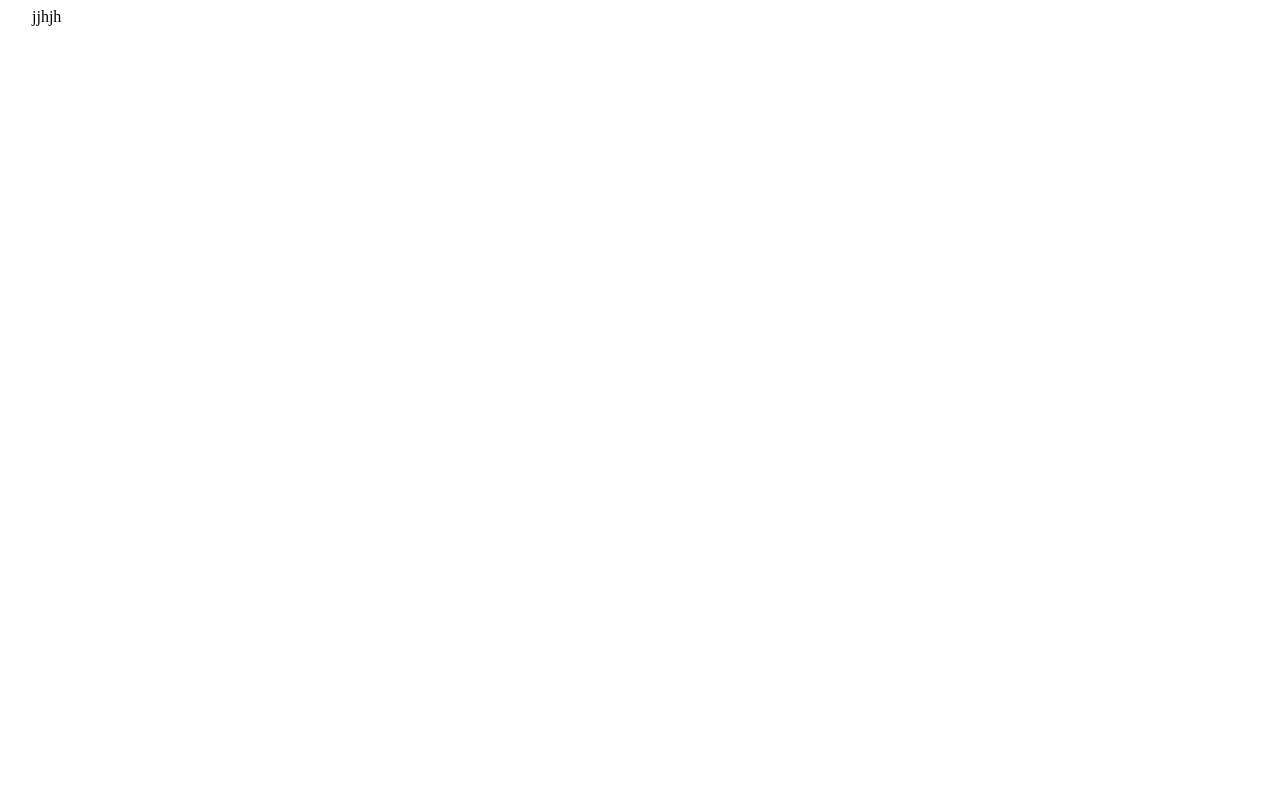
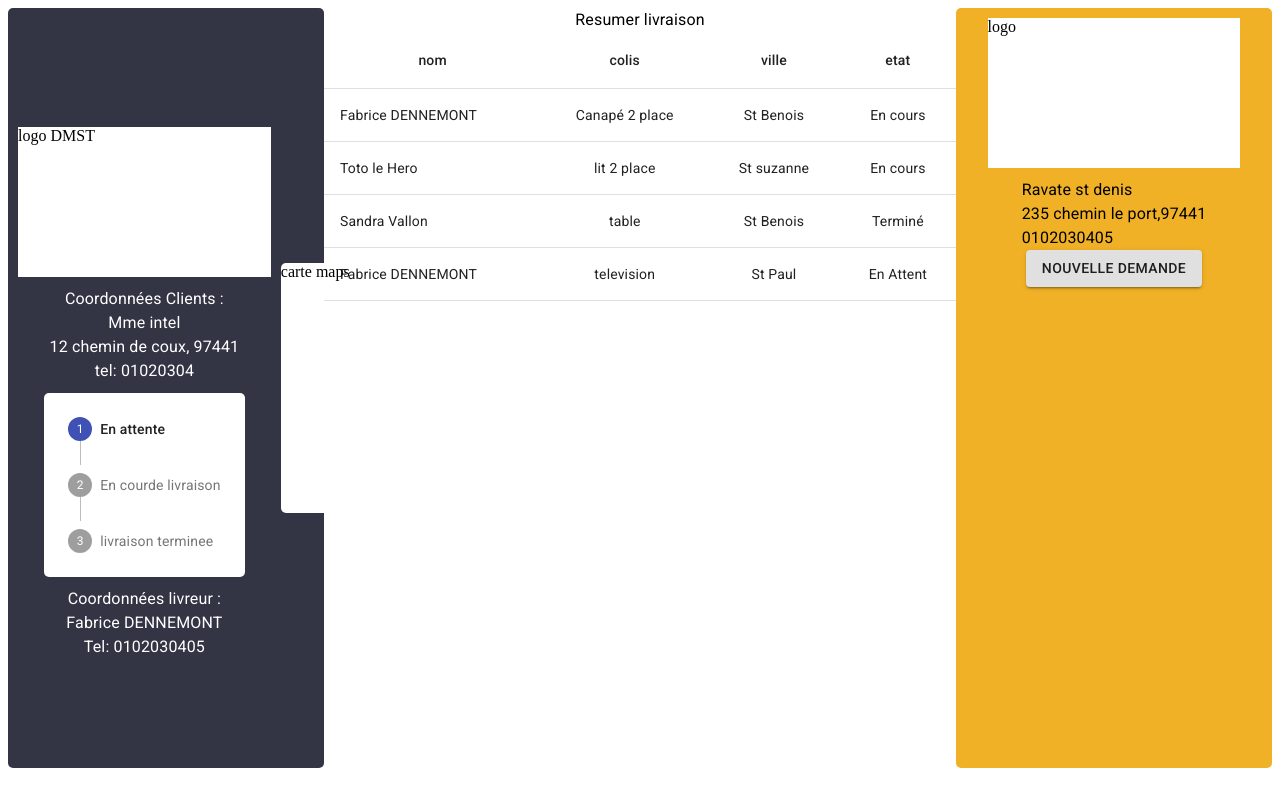
Before and after one commit to fabden/Transportali.re, a React (Create React App) app in the folder frontend_magazin/: page / in a window 1280 px wide. Built offline with nearby package versions, Linux system fonts and the light colour scheme.

Commit message:
ajout portail magzin

```diff
--- a/frontend_magazin/src/Components/Magazin.js
+++ b/frontend_magazin/src/Components/Magazin.js
@@ -1,12 +1,204 @@
 import React from 'react'
-import Container from '@material-ui/core/Container';
+import {Container,Grid,Stepper,Step,StepLabel,Typography,Button,TableContainer,Table, TableHead,TableRow,TableCell,TableBody,Paper, Modal, Fade,Backdrop} from '@material-ui/core';
+import { makeStyles } from '@material-ui/core/styles';
+
 
 function Magazin() {
+const [activeStep, setActiveStep] = React.useState(0);
+
+////style
+const useStyles = makeStyles((theme) => ({
+    couleurFond:{
+        backgroundColor:'rgb(51, 53, 68)',
+        color:'rgb(255 255 255)',
+
+    },
+    border_raduis:{
+        borderRadius:'5px',
+    },
+    logo:{
+        height:'150px',
+        width:'80%',
+        backgroundColor:'rgb(255 255 255)',
+        color:'rgb(0 0 0 )',
+    },
+    margin_10px:{
+        margin:'10px'
+    },
+
+    couleurfondjaune:{
+        backgroundColor:'rgb(240, 177, 38)',
+    },
+    height_100:{
+        height:'95vh',
+    },
+    maps:{
+        height:'250px',
+        width:'95%',
+        backgroundColor:'rgb(255 255 255)',
+        color:'rgb(0 0 0 )'
+    },
+    modal: {
+        display: 'flex',
+        alignItems: 'center',
+        justifyContent: 'center',
+      },
+      paper: {
+        backgroundColor: theme.palette.background.paper,
+        border: '2px solid #000',
+        boxShadow: theme.shadows[5],
+        padding: theme.spacing(2, 4, 3),
+      },
+
+}));
+
+const classes = useStyles();
+////
+
+function createData(name, calories, fat, carbs, protein) {
+    return { name, calories, fat, carbs, protein };
+  }
+const rows = [
+    createData('Fabrice DENNEMONT', "Canapé 2 place", "St Benois", "En cours"),
+    createData('Toto le Hero', "lit 2 place", "St suzanne", "En cours"),
+    createData('Sandra Vallon', "table", "St Benois", "Terminé"),
+    createData('Fabrice DENNEMONT', "television", "St Paul", "En Attent"),
+
+  ];
+
+  ////gestion modal
+  const [open, setOpen] = React.useState(false);
+
+  const handleOpen = () => {
+    setOpen(true);
+  };
+
+  const handleClose = () => {
+    setOpen(false);
+  };
+
+  ///
+    return (
 
 
-    return (
-        <Container >
-            jjhjh
+
+
+        <Container maxWidth={false} disableGutters>
+            <Grid container>
+                 {/*parti infomation gauche */ }
+                <Grid xs item container justify="center" alignItems="center" direction="column" className={`${classes.couleurFond} ${classes.border_raduis} ${classes.height_100} `}>
+
+                    <Grid className={`${classes.logo} ${classes.margin_10px}`}>
+                        logo DMST
+                    </Grid>
+
+                    <Typography>
+                     Coordonnées Clients :
+                    </Typography>
+                    <Typography>
+                      Mme intel
+                    </Typography>
+                    <Typography>
+                     12 chemin  de coux, 97441
+                    </Typography>
+                    <Typography>
+                     tel: 01020304
+                    </Typography>
+                    <Stepper activeStep={activeStep} orientation="vertical" className={`${classes.border_raduis} ${classes.margin_10px}`}>
+                        <Step key={1}>
+                            <StepLabel>En attente</StepLabel>
+                        </Step>
+                        <Step key={2}>
+                            <StepLabel>En courde livraison</StepLabel>
+                        </Step>
+                        <Step key={3}>
+                            <StepLabel>livraison terminee</StepLabel>
+                        </Step>
+                    </Stepper>
+                    <Typography>
+                     Coordonnées livreur :
+                    </Typography>
+                    <Typography>
+                        Fabrice DENNEMONT
+                    </Typography>
+                    <Typography>
+                        Tel: 0102030405
+                    </Typography>
+                    <Grid item className={`${classes.maps} ${classes.border_raduis}`}>
+                        carte maps
+                    </Grid>
+
+                </Grid>
+
+
+                {/*parti tableau */ }
+                <Grid item  xs={6}  container  alignItems="center" direction="column">
+                    <Typography>
+                        Resumer livraison
+                    </Typography>
+                <TableContainer >
+                    <Table >
+                        <TableHead>
+                        <TableRow>
+                            <TableCell align="center">nom</TableCell>
+                            <TableCell align="center">colis</TableCell>
+                            <TableCell align="center">ville</TableCell>
+                            <TableCell align="center">etat</TableCell>
+                        </TableRow>
+                        </TableHead>
+                        <TableBody>
+                        {rows.map((row) => (
+                            <TableRow key={row.name}>
+                            <TableCell component="th" scope="row">
+                                {row.name}
+                            </TableCell>
+                            <TableCell align="center">{row.calories}</TableCell>
+                            <TableCell align="center">{row.fat}</TableCell>
+                            <TableCell align="center">{row.carbs}</TableCell>
+                            </TableRow>
+                        ))}
+                        </TableBody>
+                    </Table>
+                </TableContainer>
+                </Grid>
+                {/*parti commande droit */ }
+                <Grid item xs container  justify="flex-start" alignItems="center"  direction="column" className={`${classes.couleurfondjaune} ${classes.border_raduis} `}>
+                    <Grid className={`${classes.logo} ${classes.margin_10px}`}>
+                        logo
+                    </Grid>
+                    <Grid item>
+                        <Typography>
+                            Ravate st denis
+                        </Typography>
+                        <Typography>
+                            235 chemin le port,97441
+                        </Typography>
+                        <Typography>
+                            0102030405
+                        </Typography>
+                    </Grid>
+                    <Button variant="contained" onClick={handleOpen}>nouvelle demande</Button>
+                </Grid>
+            </Grid>
+            <Modal
+                aria-labelledby="spring-modal-title"
+                aria-describedby="spring-modal-description"
+                className={classes.modal}
+                open={open}
+                onClose={handleClose}
+                closeAfterTransition
+                BackdropComponent={Backdrop}
+                BackdropProps={{
+                timeout: 500,
+                }}
+            >
+                <Fade in={open}>
+                <div className={classes.paper}>
+                    <h2 id="spring-modal-title">Spring modal</h2>
+                    <p id="spring-modal-description">react-spring animates me.</p>
+                </div>
+                </Fade>
+            </Modal>
         </Container>
     )
 };
```
